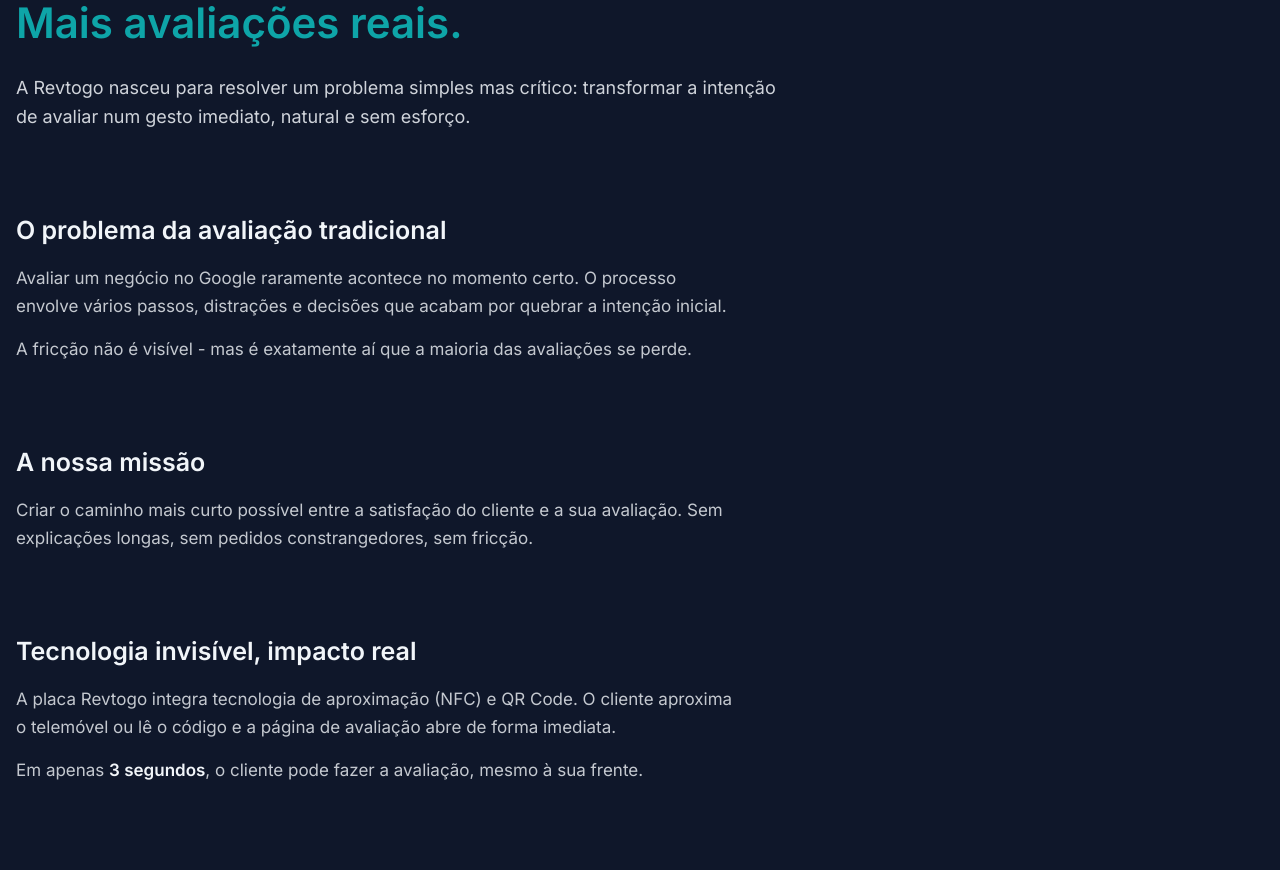
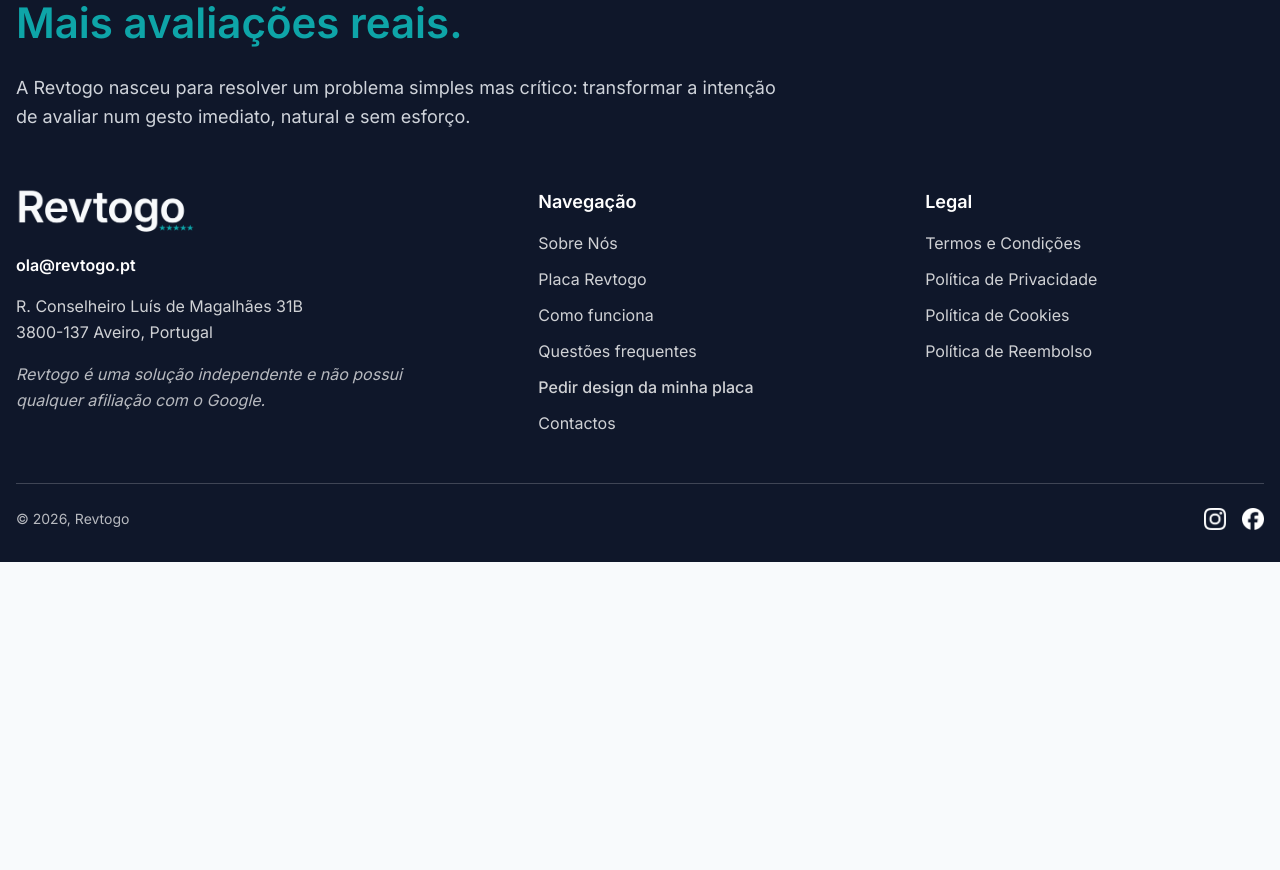
Before and after one commit to hugoc1944/revtogo, a Next.js app: page /sobre-nos in a window 1280 px wide. Shown: the part 200-1070 px from the top of the page. After the commit the page ends 800 px from the top, so only its background shows below. Built offline with nearby package versions, Linux system fonts and the light colour scheme.

Commit message:
Fix deploy error - separation in about page - client and server component

```diff
--- /dev/null
+++ b/src/app/sobre-nos/about-content.tsx
@@ -0,0 +1,45 @@
+"use client";
+
+import { motion } from "framer-motion";
+import Link from "next/link";
+import { Header } from "@/sections/header";
+import { Footer } from "@/sections/footer";
+
+export function AboutContent() {
+  return (
+    <>
+      <Header variant="light" />
+
+      <main className="bg-ink text-surface">
+        {/* ===== HERO ===== */}
+        <section className="pt-25 md:pt-36">
+          <div className="mx-auto max-w-7xl px-4">
+            <motion.div
+              initial={{ opacity: 0, y: 24 }}
+              animate={{ opacity: 1, y: 0 }}
+              transition={{ duration: 0.6, ease: "easeOut" }}
+              className="max-w-[760px]"
+            >
+              <h1 className="text-[32px] md:text-[42px] font-bold leading-tight mb-6">
+                Menos fricção.
+                <br />
+                <span className="text-primary">Mais avaliações reais.</span>
+              </h1>
+
+              <p className="text-[17px] md:text-[18px] text-surface/85 leading-relaxed">
+                A Revtogo nasceu para resolver um problema simples mas crítico:
+                transformar a intenção de avaliar num gesto imediato, natural e
+                sem esforço.
+              </p>
+            </motion.div>
+          </div>
+        </section>
+
+        {/* everything else stays EXACTLY the same */}
+
+      </main>
+
+      <Footer />
+    </>
+  );
+}
--- a/src/app/sobre-nos/page.tsx
+++ b/src/app/sobre-nos/page.tsx
@@ -1,8 +1,5 @@
-import { motion } from "framer-motion";
-import Link from "next/link";
-import { Header } from "@/sections/header";
-import { Footer } from "@/sections/footer";
 import type { Metadata } from "next";
+import { AboutContent } from "./about-content";
 
 export const metadata: Metadata = {
   title: "Sobre a Revtogo | Menos fricção, mais avaliações reais",
@@ -37,164 +34,5 @@
 };
 
 export default function AboutPage() {
-  return (
-    <>
-      <Header variant="light"/>
-
-      <main className="bg-ink text-surface">
-        {/* ===== HERO ===== */}
-        <section className="pt-25 md:pt-36">
-          <div className="mx-auto max-w-7xl px-4">
-            <motion.div
-              initial={{ opacity: 0, y: 24 }}
-              animate={{ opacity: 1, y: 0 }}
-              transition={{ duration: 0.6, ease: "easeOut" }}
-              className="max-w-[760px]"
-            >
-              <h1 className="text-[32px] md:text-[42px] font-bold leading-tight mb-6">
-                Menos fricção.
-                <br />
-                <span className="text-primary">Mais avaliações reais.</span>
-              </h1>
-
-              <p className="text-[17px] md:text-[18px] text-surface/85 leading-relaxed">
-                A Revtogo nasceu para resolver um problema simples mas crítico:
-                transformar a intenção de avaliar num gesto imediato, natural e
-                sem esforço.
-              </p>
-            </motion.div>
-          </div>
-        </section>
-
-        {/* ===== THE PROBLEM ===== */}
-        <section className="pt-14 md:pt-20">
-          <div className="mx-auto max-w-7xl px-4">
-            <div className="max-w-[720px]">
-              <h2 className="text-[21px] md:text-[25px] font-semibold mb-4">
-                O problema da avaliação tradicional
-              </h2>
-
-              <p className="text-[16px] md:text-[17px] text-surface/80 leading-relaxed mb-4">
-                Avaliar um negócio no Google raramente acontece no momento certo.
-                O processo envolve vários passos, distrações e decisões que
-                acabam por quebrar a intenção inicial.
-              </p>
-
-              <p className="text-[16px] md:text-[17px] text-surface/80 leading-relaxed">
-                A fricção não é visível - mas é exatamente aí que a maioria das
-                avaliações se perde.
-              </p>
-            </div>
-          </div>
-        </section>
-
-        {/* ===== MISSION ===== */}
-        <section className="pt-14 md:pt-20">
-          <div className="mx-auto max-w-7xl px-4">
-            <div className="max-w-[720px]">
-              <h2 className="text-[21px] md:text-[25px] font-semibold mb-4">
-                A nossa missão
-              </h2>
-
-              <p className="text-[16px] md:text-[17px] text-surface/80 leading-relaxed">
-                Criar o caminho mais curto possível entre a satisfação do
-                cliente e a sua avaliação. Sem explicações longas, sem pedidos
-                constrangedores, sem fricção.
-              </p>
-            </div>
-          </div>
-        </section>
-
-        {/* ===== TECHNOLOGY ===== */}
-        <section className="pt-14 md:pt-20">
-          <div className="mx-auto max-w-7xl px-4">
-            <div className="max-w-[720px]">
-              <h2 className="text-[21px] md:text-[25px] font-semibold mb-4">
-                Tecnologia invisível, impacto real
-              </h2>
-
-              <p className="text-[16px] md:text-[17px] text-surface/80 leading-relaxed mb-4">
-                A placa Revtogo integra tecnologia de aproximação (NFC) e QR
-                Code. O cliente aproxima o telemóvel ou lê o código e a página de avaliação abre de forma imediata.
-              </p>
-
-              <p className="text-[16px] md:text-[17px] text-surface/80 leading-relaxed">
-                Em apenas{" "}
-                <strong className="text-surface">
-                  3 segundos
-                </strong>
-                , o cliente pode fazer a avaliação, mesmo à sua frente.
-              </p>
-            </div>
-          </div>
-        </section>
-
-        {/* ===== PURPOSE & DESIGN ===== */}
-        <section className="pt-14 md:pt-20">
-          <div className="mx-auto max-w-7xl px-4">
-            <div className="max-w-[720px]">
-              <h2 className="text-[21px] md:text-[25px] font-semibold mb-4">
-                Propósito e identidade
-              </h2>
-
-              <p className="text-[16px] md:text-[17px] text-surface/80 leading-relaxed">
-                Para além da funcionalidade, acreditamos que a forma como a
-                solução se apresenta influencia diretamente a experiência. Cada placa é desenhada para refletir a identidade do
-                seu negócio, reforçando confiança e qualidade.
-              </p>
-            </div>
-          </div>
-        </section>
-
-        {/* ===== THE PLATE ===== */}
-        <section className="pt-14 md:pt-20">
-          <div className="mx-auto max-w-7xl px-4">
-            <div className="max-w-[720px]">
-              <h2 className="text-[21px] md:text-[25px] font-semibold mb-4">
-                A placa
-              </h2>
-
-              <p className="text-[16px] md:text-[17px] text-surface/80 leading-relaxed mb-4">
-                A nossa placa não é apenas uma placa. É um objeto físico
-                cuidadosamente produzido, pensado ao detalhe, desde o acrílico premium ao
-                acabamento 100% manual dos cantos.
-              </p>
-
-              <p className="text-[16px] md:text-[17px] text-surface/80 leading-relaxed">
-                Cada unidade é finalizada à mão para garantir durabilidade,
-                resistência e um toque verdadeiramente premium.
-              </p>
-            </div>
-          </div>
-        </section>
-
-        {/* ===== BRAND ORIGIN ===== */}
-        <section className="pt-14 md:pt-20 pb-20 md:pb-28">
-          <div className="mx-auto max-w-7xl px-4">
-            <div className="max-w-[720px]">
-              <h2 className="text-[21px] md:text-[25px] font-semibold mb-4">
-                Quem está por trás
-              </h2>
-
-              <p className="text-[16px] md:text-[17px] text-surface/80 leading-relaxed">
-                A Revtogo é uma marca da{" "}
-                <Link
-                  href="https://webtogo.pt"
-                  target="_blank"
-                  rel="noopener noreferrer"
-                  className="font-semibold text-surface hover:text-primary transition-colors"
-                >
-                  Webtogo.pt
-                </Link>
-                , especializada em soluções digitais e experiência do
-                utilizador. Aplicamos tecnologia, design e comportamento humano para criar produtos claros, eficazes e duradouros.
-              </p>
-            </div>
-          </div>
-        </section>
-      </main>
-
-      <Footer />
-    </>
-  );
+  return <AboutContent />;
 }
```
